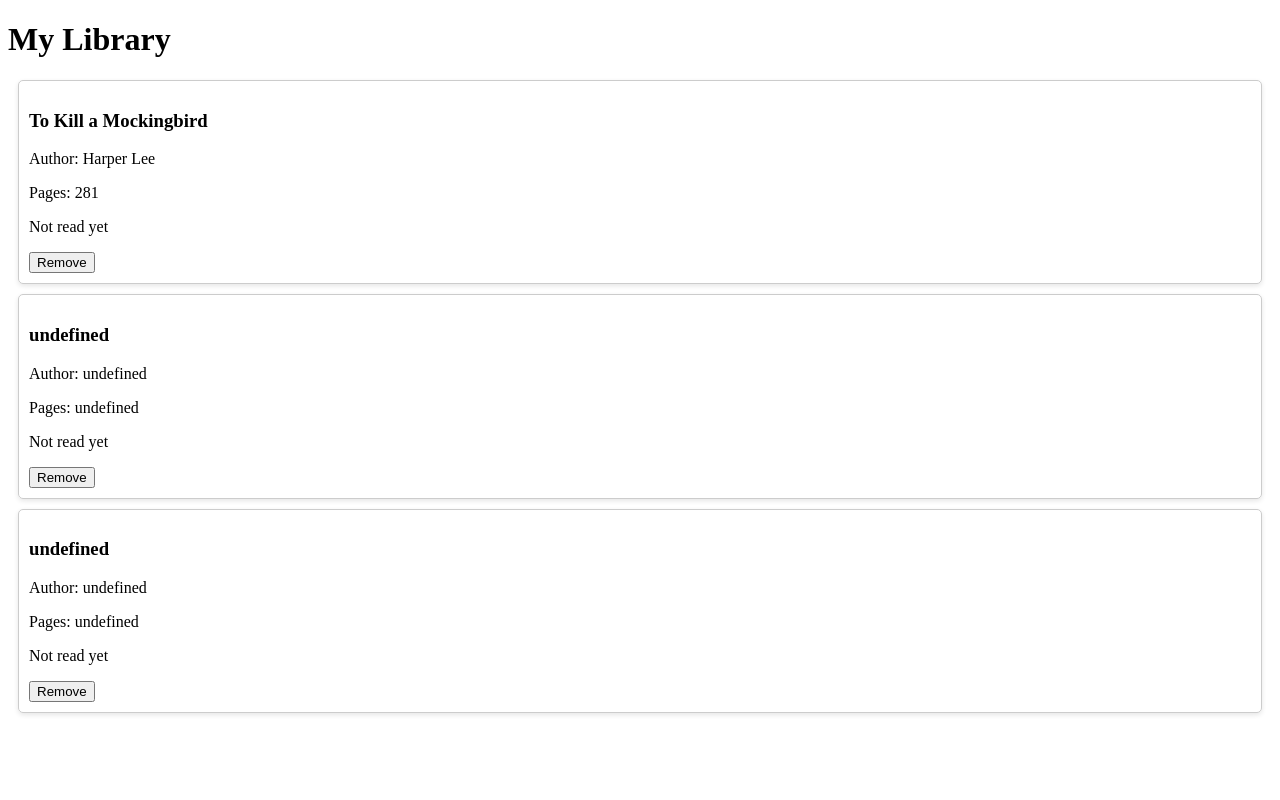
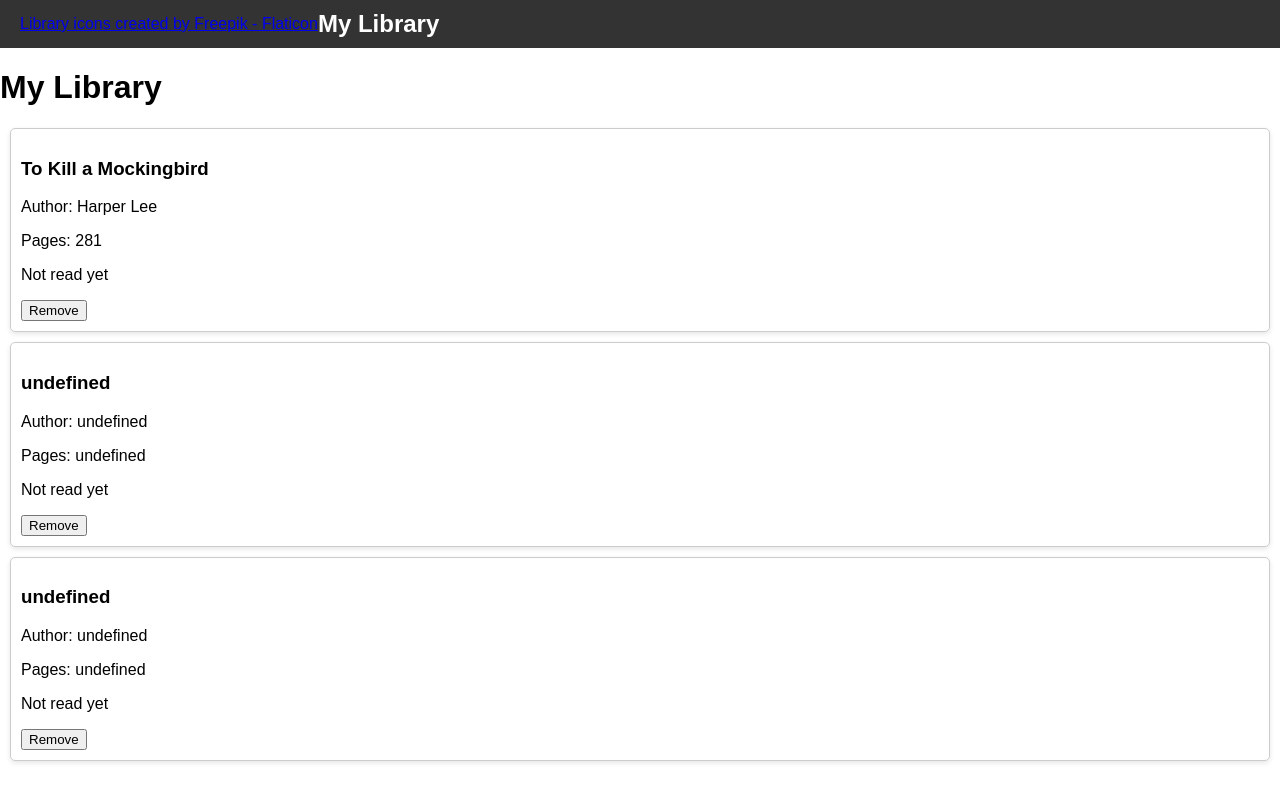
Before and after one commit to norachams/Library, a plain HTML site: page index.html in a window 1280 px wide. Drawn offline with Linux system fonts and the light colour scheme.

Commit message:
add navbar

```diff
--- a/index.html
+++ b/index.html
@@ -4,18 +4,14 @@
   <meta charset="UTF-8">
   <meta name="viewport" content="width=device-width, initial-scale=1.0">
   <title>My Library</title>
-  <style>
-    /* Add some basic styling */
-    .book-card {
-      border: 1px solid #ccc;
-      padding: 10px;
-      margin: 10px;
-      border-radius: 5px;
-      box-shadow: 0 2px 5px rgba(0, 0, 0, 0.1);
-    }
-  </style>
+  <link rel="stylesheet" href="styles.css">
 </head>
 <body>
+  <!-- Navbar-->
+   <div class="navbar">
+    <a href="https://www.flaticon.com/free-icons/library" title="library icons">Library icons created by Freepik - Flaticon</a>
+    <h1>My Library</h1>
+   </div>
   <h1>My Library</h1>
   <div id="library"></div>
 
--- /dev/null
+++ b/styles.css
@@ -0,0 +1,37 @@
+/* Reset and Basic Styles */
+body {
+    font-family: Arial, sans-serif;
+    margin: 0;
+    padding: 0;
+    box-sizing: border-box;
+  }
+
+  /* Navbar Styling */
+  .navbar {
+    display: flex;
+    align-items: center;
+    background-color: #333;
+    color: white;
+    padding: 10px 20px;
+    position: sticky;
+    top: 0;
+  }
+
+  .navbar img {
+    height: 40px;
+    margin-right: 15px;
+  }
+
+  .navbar h1 {
+    font-size: 24px;
+    margin: 0;
+  }
+
+  /* Book Card Styling */
+  .book-card {
+    border: 1px solid #ccc;
+    padding: 10px;
+    margin: 10px;
+    border-radius: 5px;
+    box-shadow: 0 2px 5px rgba(0, 0, 0, 0.1);
+  }
```
